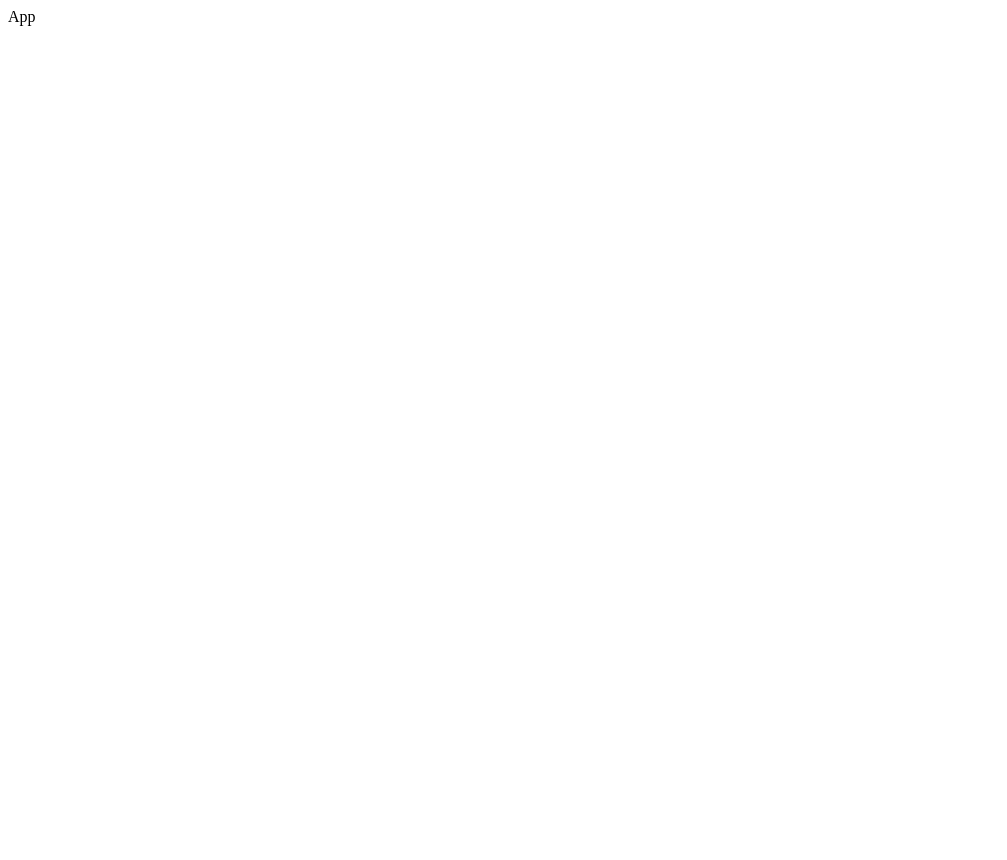
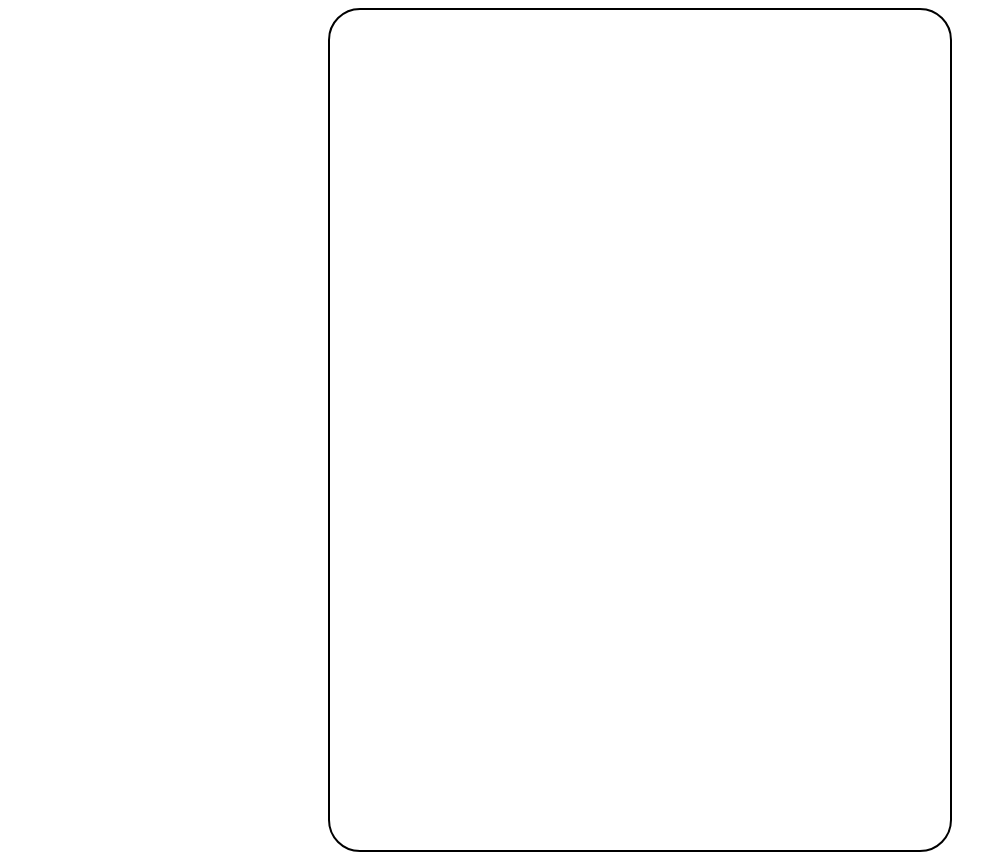
Before and after one commit to kupriianovvv/asyncList, a React (Vite) app: page / in a window 1280 px wide. Shown: the whole page, without its empty margins (0-1007 px from the left). Before the commit the page ends 800 px from the top, so only its background shows below. Built offline with nearby package versions, Linux system fonts and the light colour scheme.

Commit message:
List component

```diff
--- a/src/App.tsx
+++ b/src/App.tsx
@@ -1,5 +1,13 @@
+import { List } from "./components/List";
+
 const App = () => {
-  return <>App</>;
+  return (
+    <main>
+      <div>
+        <List />
+      </div>
+    </main>
+  );
 };
 
 export default App;
--- /dev/null
+++ b/src/components/List/List.module.css
@@ -0,0 +1,15 @@
+.List {
+  border: 2px solid black;
+  border-radius: 32px;
+
+  max-width: 600px;
+  margin: 0 auto;
+  padding: 20px;
+  padding-right: 0;
+}
+
+.List-Wrapper {
+  overflow-y: scroll;
+  height: 800px;
+  padding-right: 20px;
+}
--- /dev/null
+++ b/src/components/List/List.tsx
@@ -0,0 +1,9 @@
+import styles from "./List.module.css";
+
+export const List = () => {
+  return (
+    <article className={styles.List}>
+      <div className={styles["List-Wrapper"]}></div>
+    </article>
+  );
+};
--- /dev/null
+++ b/src/components/List/index.ts
@@ -0,0 +1 @@
+export * from './List'
```
